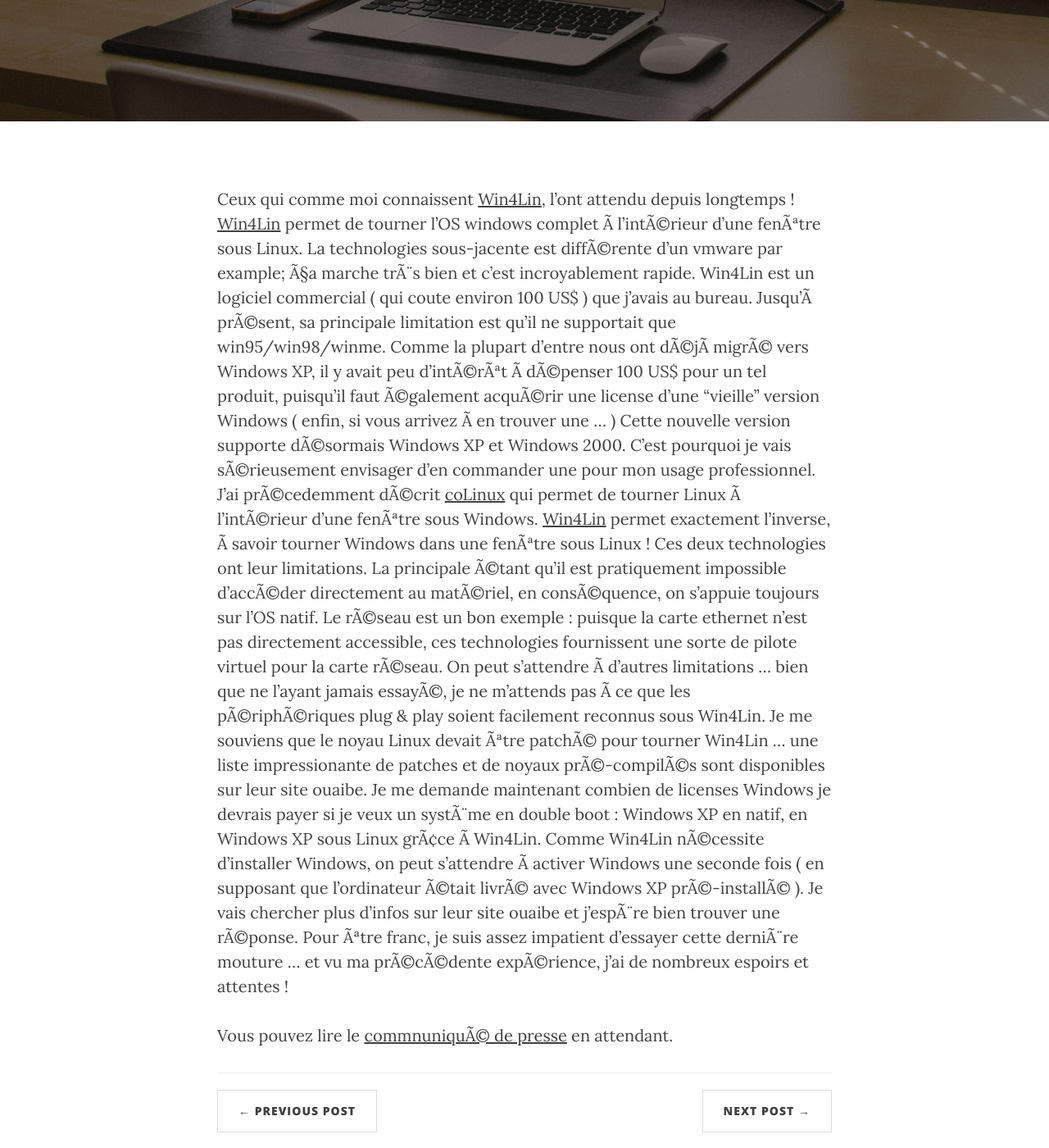
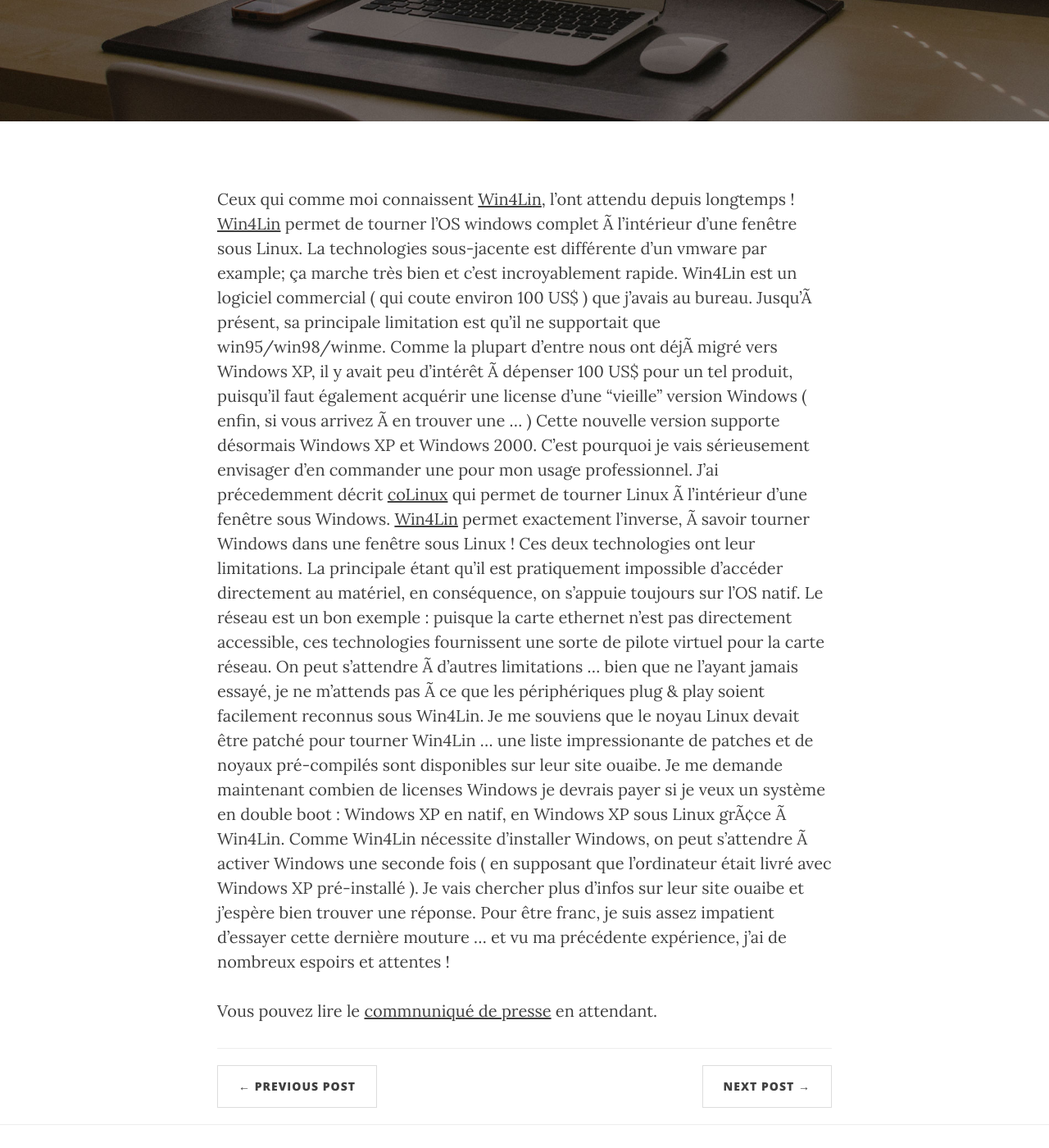
Before and after one commit to ggouaillardet/ggouaillardet.github.io, a Jekyll site: the page built from _posts/fr/posts/2005-02-20-win4lin-pro-est-arriv.md, in a window 1280 px wide and 1400 px high, scrolled down 265 px. Shown: the whole window at 82% size. Built offline with Jekyll 4.4.1, drawn with Linux system fonts in a browser that asks for light colours; nearby versions of some CDN libraries.

Commit message:
fix French

```diff
--- a/_posts/fr/posts/2005-02-20-win4lin-pro-est-arriv.md
+++ b/_posts/fr/posts/2005-02-20-win4lin-pro-est-arriv.md
@@ -6,13 +6,13 @@
 categories: []
 ---
 Ceux qui comme moi connaissent <a href="http://www.win4lin.com">Win4Lin</a>, l'ont attendu depuis longtemps !
-<a href="http://www.win4lin.com">Win4Lin</a> permet de tourner l'OS windows complet Ã  l'intÃ©rieur d'une fenÃªtre sous Linux. La technologies sous-jacente est diffÃ©rente d'un vmware par example; Ã§a marche trÃ¨s bien et c'est incroyablement rapide.
+<a href="http://www.win4lin.com">Win4Lin</a> permet de tourner l'OS windows complet Ã  l'int&eacute;rieur d'une fen&ecirc;tre sous Linux. La technologies sous-jacente est diff&eacute;rente d'un vmware par example; &ccedil;a marche tr&egrave;s bien et c'est incroyablement rapide.
 <!--break-->
-Win4Lin est un logiciel commercial ( qui coute environ 100 US$ ) que j'avais au bureau. Jusqu'Ã  prÃ©sent, sa principale limitation est qu'il ne supportait que win95/win98/winme. Comme la plupart d'entre nous ont dÃ©jÃ  migrÃ© vers Windows XP, il y avait peu d'intÃ©rÃªt Ã  dÃ©penser 100 US$ pour un tel produit, puisqu'il faut Ã©galement acquÃ©rir une license d'une "vieille" version Windows ( enfin, si vous arrivez Ã  en trouver une ... )
-Cette nouvelle version supporte dÃ©sormais Windows XP et Windows 2000. C'est pourquoi je vais sÃ©rieusement envisager d'en commander une pour mon usage professionnel.
-J'ai prÃ©cedemment dÃ©crit <a href="http://www.colinux.org">coLinux</a> qui permet de tourner Linux Ã  l'intÃ©rieur d'une fenÃªtre sous Windows. <a href="http://www.win4lin.com">Win4Lin</a> permet exactement l'inverse, Ã  savoir tourner Windows dans une fenÃªtre sous Linux !
-Ces deux technologies ont leur limitations. La principale Ã©tant qu'il est pratiquement impossible d'accÃ©der directement au matÃ©riel, en consÃ©quence, on s'appuie toujours sur l'OS natif. Le rÃ©seau est un bon exemple : puisque la carte ethernet n'est pas directement accessible, ces technologies fournissent une sorte de pilote virtuel pour la carte rÃ©seau. On peut s'attendre Ã  d'autres limitations ... bien que ne l'ayant jamais essayÃ©, je ne m'attends pas Ã  ce que les pÃ©riphÃ©riques plug & play soient facilement reconnus sous Win4Lin.
-Je me souviens que le noyau Linux devait Ãªtre patchÃ© pour tourner Win4Lin ... une liste impressionante de patches et de noyaux prÃ©-compilÃ©s sont disponibles sur leur site ouaibe. Je me demande maintenant combien de licenses Windows je devrais payer si je veux un systÃ¨me en double boot : Windows XP en natif, en Windows XP sous Linux grÃ¢ce Ã  Win4Lin. Comme Win4Lin nÃ©cessite d'installer Windows, on peut s'attendre Ã  activer Windows une seconde fois ( en supposant que l'ordinateur Ã©tait livrÃ© avec Windows XP prÃ©-installÃ© ). Je vais chercher plus d'infos sur leur site ouaibe et j'espÃ¨re bien trouver une rÃ©ponse.
-Pour Ãªtre franc, je suis assez impatient d'essayer cette derniÃ¨re mouture ... et vu ma prÃ©cÃ©dente expÃ©rience, j'ai de nombreux espoirs et attentes !
+Win4Lin est un logiciel commercial ( qui coute environ 100 US$ ) que j'avais au bureau. Jusqu'Ã  pr&eacute;sent, sa principale limitation est qu'il ne supportait que win95/win98/winme. Comme la plupart d'entre nous ont d&eacute;jÃ  migr&eacute; vers Windows XP, il y avait peu d'int&eacute;r&ecirc;t Ã  d&eacute;penser 100 US$ pour un tel produit, puisqu'il faut &eacute;galement acqu&eacute;rir une license d'une "vieille" version Windows ( enfin, si vous arrivez Ã  en trouver une ... )
+Cette nouvelle version supporte d&eacute;sormais Windows XP et Windows 2000. C'est pourquoi je vais s&eacute;rieusement envisager d'en commander une pour mon usage professionnel.
+J'ai pr&eacute;cedemment d&eacute;crit <a href="http://www.colinux.org">coLinux</a> qui permet de tourner Linux Ã  l'int&eacute;rieur d'une fen&ecirc;tre sous Windows. <a href="http://www.win4lin.com">Win4Lin</a> permet exactement l'inverse, Ã  savoir tourner Windows dans une fen&ecirc;tre sous Linux !
+Ces deux technologies ont leur limitations. La principale &eacute;tant qu'il est pratiquement impossible d'acc&eacute;der directement au mat&eacute;riel, en cons&eacute;quence, on s'appuie toujours sur l'OS natif. Le r&eacute;seau est un bon exemple : puisque la carte ethernet n'est pas directement accessible, ces technologies fournissent une sorte de pilote virtuel pour la carte r&eacute;seau. On peut s'attendre Ã  d'autres limitations ... bien que ne l'ayant jamais essay&eacute;, je ne m'attends pas Ã  ce que les p&eacute;riph&eacute;riques plug & play soient facilement reconnus sous Win4Lin.
+Je me souviens que le noyau Linux devait &ecirc;tre patch&eacute; pour tourner Win4Lin ... une liste impressionante de patches et de noyaux pr&eacute;-compil&eacute;s sont disponibles sur leur site ouaibe. Je me demande maintenant combien de licenses Windows je devrais payer si je veux un syst&egrave;me en double boot : Windows XP en natif, en Windows XP sous Linux grÃ¢ce Ã  Win4Lin. Comme Win4Lin n&eacute;cessite d'installer Windows, on peut s'attendre Ã  activer Windows une seconde fois ( en supposant que l'ordinateur &eacute;tait livr&eacute; avec Windows XP pr&eacute;-install&eacute; ). Je vais chercher plus d'infos sur leur site ouaibe et j'esp&egrave;re bien trouver une r&eacute;ponse.
+Pour &ecirc;tre franc, je suis assez impatient d'essayer cette derni&egrave;re mouture ... et vu ma pr&eacute;c&eacute;dente exp&eacute;rience, j'ai de nombreux espoirs et attentes !
 
-Vous pouvez lire le <a href="http://www.win4lin.com/index.php?option=com_content&task=view&id=105&Itemid=1">commnuniquÃ© de presse</a> en attendant.
+Vous pouvez lire le <a href="http://www.win4lin.com/index.php?option=com_content&task=view&id=105&Itemid=1">commnuniqu&eacute; de presse</a> en attendant.
```
Also changed, not shown: _posts/fr/posts/2005-02-08-gillesgouaillardet-com-en-moins-dune-heure.md (+7 -7 lines), _posts/fr/posts/2005-02-13-comment-publier-un-site-ouaibe.md (+7 -7 lines), _posts/fr/posts/2005-02-16-un-blogue-pour-un-ami.md (+4 -4 lines).
